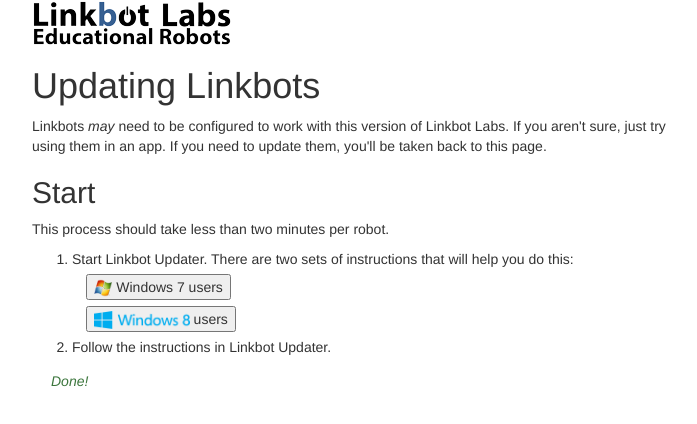
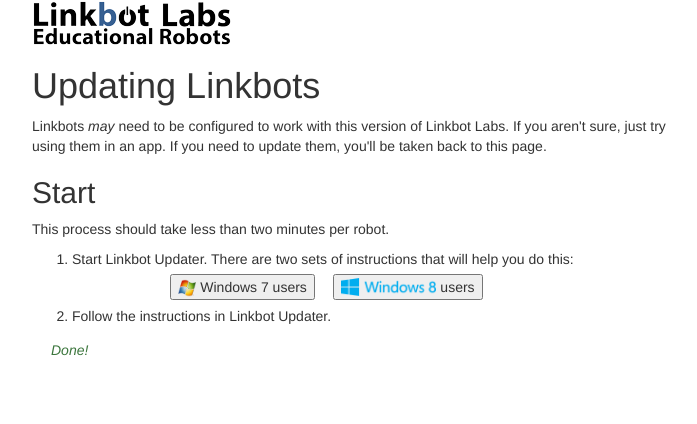
Before and after one commit to BaroboRobotics/GettingStartedApp, a website: page index.html in a window 1280 px wide. Shown: the whole page, without its empty margins (273-970 px from the left). Drawn offline with nearby package versions, Linux system fonts and the light colour scheme; some packages are replaced by stand-ins of ours; a script that the page names is missing.

Commit message:
Make nicer windows buttons

```diff
--- a/index.css
+++ b/index.css
@@ -13,11 +13,21 @@
   max-height: 1.3em;
 }
 
+.win-logo.win-8 {
+  position: relative;
+  bottom: 1px;
+}
+
 .windows-instructions li {
-  margin: 0.4em 0;
+  margin: 0.4em 1em 0.4em 0em;
   list-style: none;
+  display: inline-block;
+}
+
+.windows-instructions li:first-child {
+  margin-left: 7em;
 }
 
 .windows-instructions {
-  padding-left: 1em;
+  padding-left: 0em;
 }
--- a/index.html
+++ b/index.html
@@ -41,7 +41,7 @@
           </li>
           <li>
             <button class="show-win-8">
-              <img class="win-logo" src="windows8-logo.png" alt="Windows 8">
+              <img class="win-logo win-8" src="windows8-logo.png" alt="Windows 8">
               users
             </button>
           </li>
```
